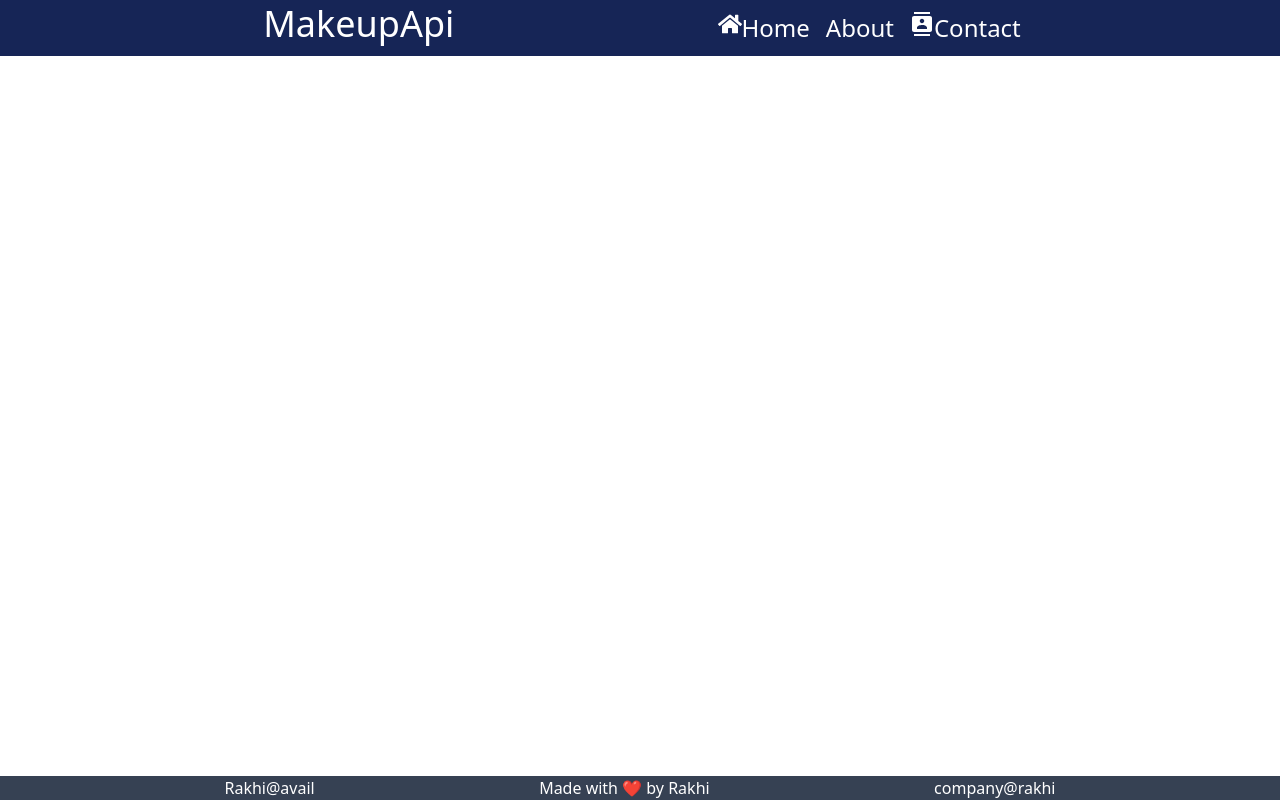
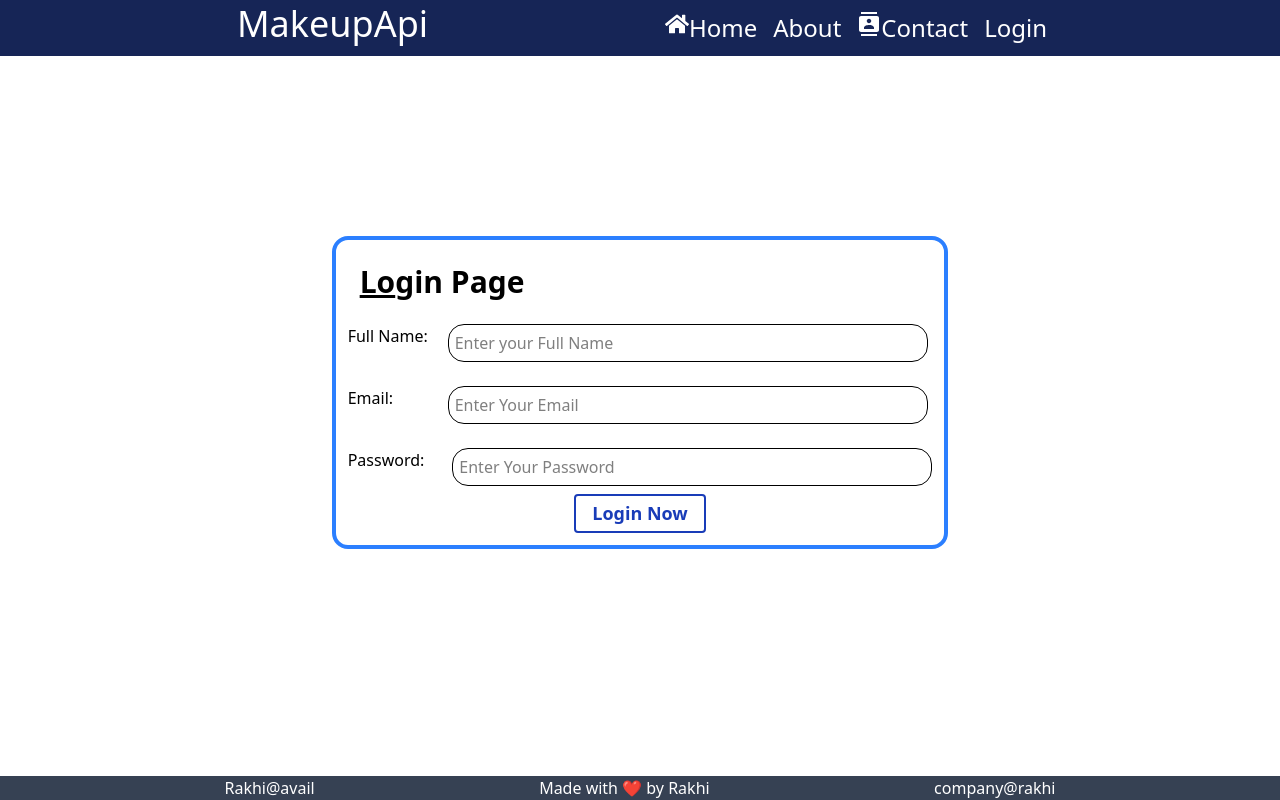
Before and after one commit to Rakhiraj1686/RICR-Web-Development, a React (Vite) app in the folder react/MakeupAPI/: page /login in a window 1280 px wide. Built offline with nearby package versions, Linux system fonts and the light colour scheme.

Commit message:
login form completed

```diff
--- a/react/MakeupAPI/src/App.jsx
+++ b/react/MakeupAPI/src/App.jsx
@@ -5,6 +5,7 @@ import Footer from "./components/Footer";
 import Home from "./pages/Home";
 import About from "./pages/About";
 import Contact from "./pages/Contact";
+import Login from "./pages/login";
 
 import { BrowserRouter, Route, Routes } from "react-router-dom";
 
@@ -17,6 +18,7 @@ function App() {
           <Route path="/" element={<Home />} />
           <Route path="/about" element={<About />} />
           <Route path="/contact" element={<Contact />} />
+          <Route path="/login" element={<Login />} />
         </Routes>
         <Footer />
       </BrowserRouter>
--- a/react/MakeupAPI/src/components/Header.jsx
+++ b/react/MakeupAPI/src/components/Header.jsx
@@ -24,6 +24,7 @@ const Header = () => {
             <MdContacts />
             Contact
           </Link>
+          <Link to={"/Login"} className="text-decoration-none flex text-light">Login</Link>
         </div>
       </div>
 
--- /dev/null
+++ b/react/MakeupAPI/src/pages/login.jsx
@@ -0,0 +1,102 @@
+import React, { useState } from "react";
+
+const Login = () => {
+  const [fullName, setFullName] = useState("");
+  const [email, setEmail] = useState("");
+  const [password, setPassword] = useState("");
+  const [isLoading, setIsLoading] = useState(false);
+
+  const handleClearForm = () => {
+    setFullName("");
+    setEmail("");
+    setPassword("");
+  };
+
+  const handleLoginNow = async (e) => {
+    e.preventDefault();
+    setIsLoading(true);
+    try {
+      const response = await fetch(
+        "https://official-joke-api.appspot.com/jokes/random"
+      );
+      setTimeout(() => {
+        const data = {
+          fullName,
+          email,
+          password,
+        };
+        console.log(data);
+      }, 5000);
+    } catch (error) {
+      console.log(error.message);
+    } finally {
+      setIsLoading(false);
+    }
+    handleClearForm();
+  };
+
+  return (
+    <>
+      <div className="flex justify-center mt-40 p-5">
+        <div className=" border-4 border-blue-500 p-3 rounded-2xl">
+          <h2 className="text-3xl font-bold text-black mt-3 mx-3">
+            <u className="border-b-blue-600">Lo</u>
+            <span>gin Page</span>
+          </h2>
+          <form onSubmit={handleLoginNow} onReset={handleClearForm}>
+            <div className="mt-6 flex ">
+              <label htmlFor="fullName" className="w-25 ">
+                Full Name:
+              </label>
+              <input
+                type="text"
+                name="fullName"
+                id="fullName"
+                value={fullName}
+                onChange={(e) => setFullName(e.target.value)}
+                placeholder="Enter your Full Name"
+                className="border w-120 rounded-2xl p-1.5"
+              />
+            </div>
+            <div className="mt-6 flex">
+              <label htmlFor="email" className="w-25 ">
+                Email:
+              </label>
+              <input
+                type="text"
+                name="email"
+                id="email"
+                value={email}
+                onChange={(e) => setEmail(e.target.value)}
+                placeholder="Enter Your Email"
+                className="border w-120 rounded-2xl p-1.5"
+              />
+            </div>
+            <div className="mt-6 flex gap-7 mb-2">
+              <label htmlFor="password">Password:</label>
+              <input
+                type="password"
+                name="password"
+                id="password"
+                value={password}
+                onChange={(e) => setPassword(e.target.value)}
+                placeholder="Enter Your Password"
+                className="border w-120 rounded-2xl p-1.5"
+              />
+            </div>
+            <div className="flex justify-center">
+              <button
+                type="submit"
+                className="border-2 rounded py-1 px-4 text-[18px] font-bold text-blue-800 cursor-pointer hover:bg-[blue] hover:text-white hover:rounded "
+              >
+                {isLoading ? "Laoding..":"Login Now"}
+              </button>
+            </div>
+          </form>
+        </div>
+      </div>
+    </>
+  );
+};
+
+export default Login;
```
